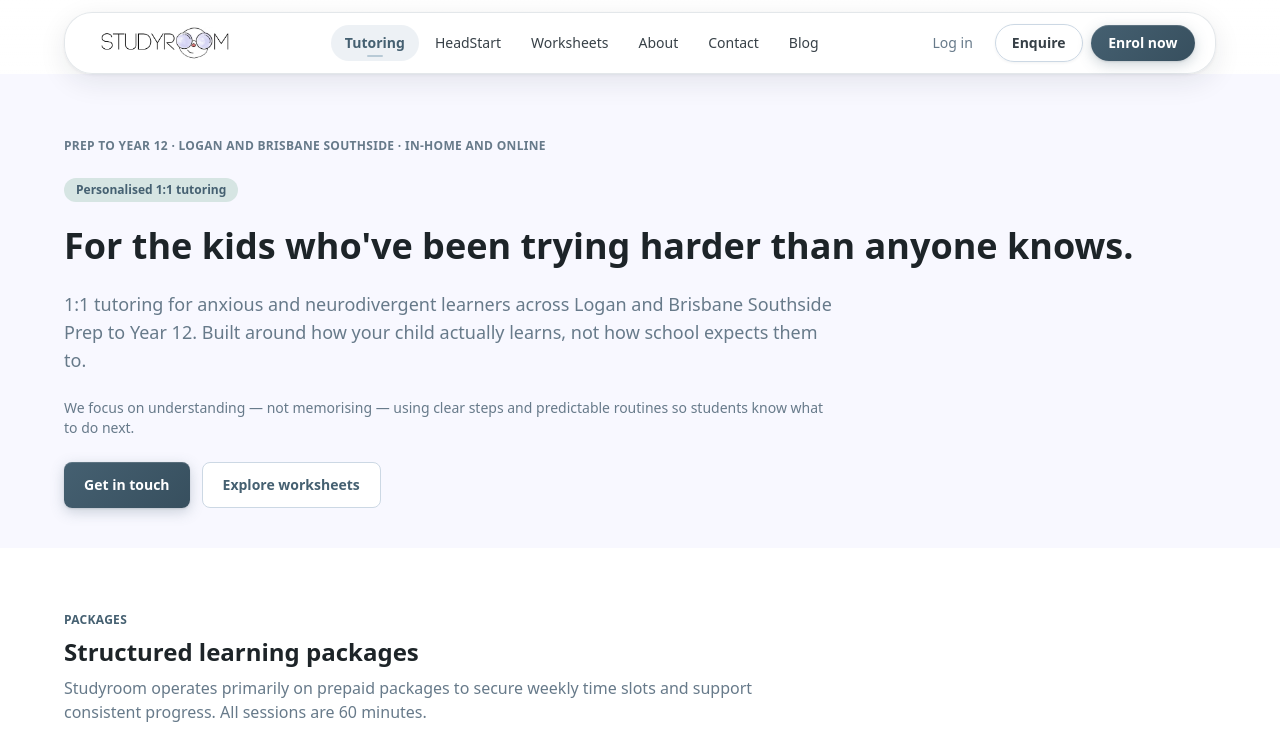
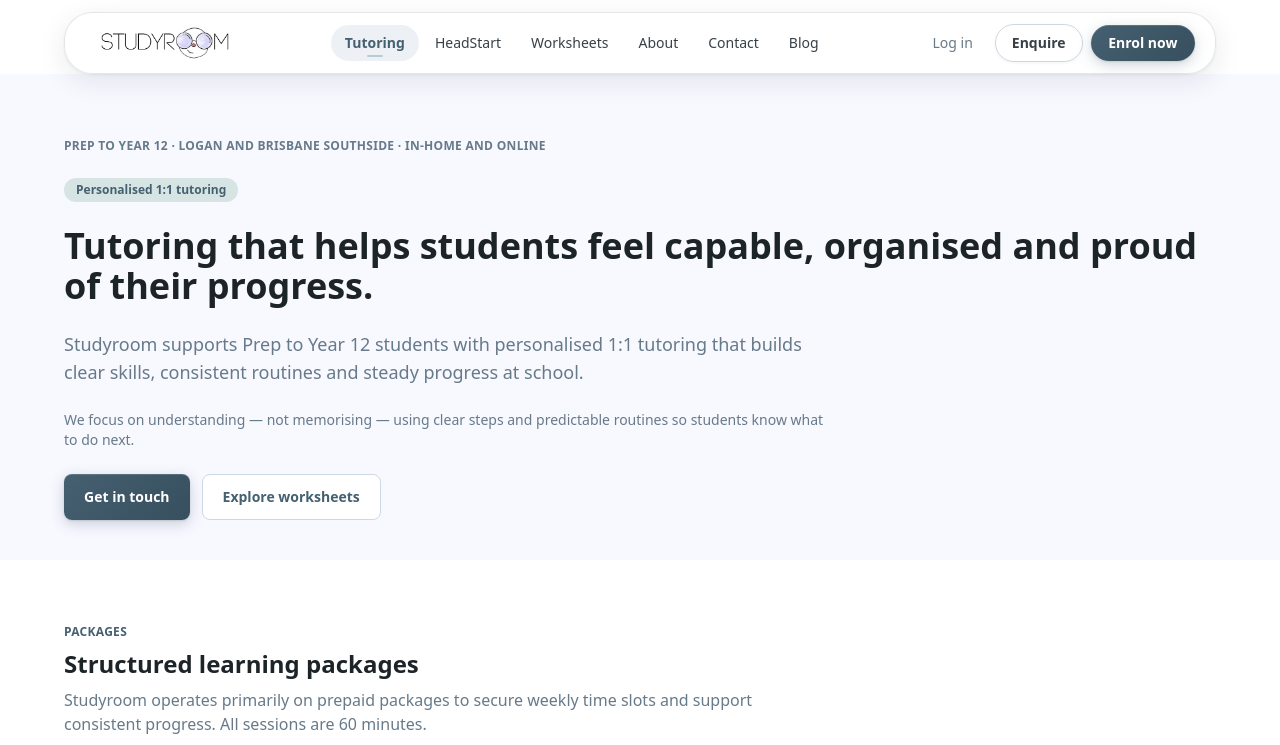
Before and after one commit to Studyroom-au/studyroom, a Next.js app: page /tutoring in a window 1280 px wide. Shown: the top 745 px of the page. Built offline with nearby package versions, Linux system fonts and the light colour scheme.

Commit message:
update 2

```diff
--- a/src/app/tutoring/page.tsx
+++ b/src/app/tutoring/page.tsx
@@ -273,11 +273,11 @@ export default function TutoringPage() {
           </div>
 
           <h1 className="text-3xl font-semibold leading-tight text-[color:var(--ink)] md:text-4xl">
-            For the kids who've been trying harder than anyone knows.
+            Tutoring that helps students feel capable, organised and proud of their progress.
           </h1>
 
           <p className="text-base text-[color:var(--muted)] md:max-w-3xl md:text-lg">
-            1:1 tutoring for anxious and neurodivergent learners across Logan and Brisbane Southside Prep to Year 12. Built around how your child actually learns, not how school expects them to.
+           Studyroom supports Prep to Year 12 students with personalised 1:1 tutoring that builds clear skills, consistent routines and steady progress at school.
           </p>
 
           <p className="text-sm text-[color:var(--muted)] md:max-w-3xl">
```
